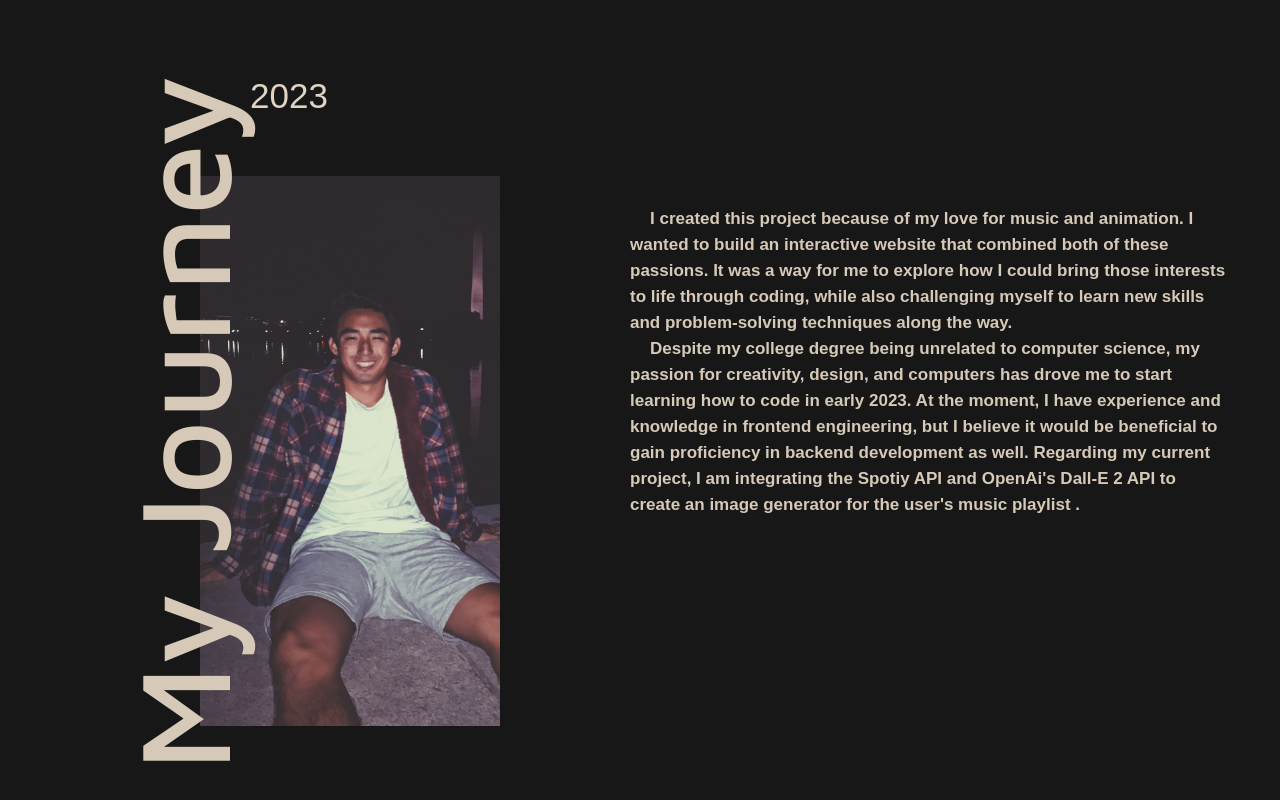
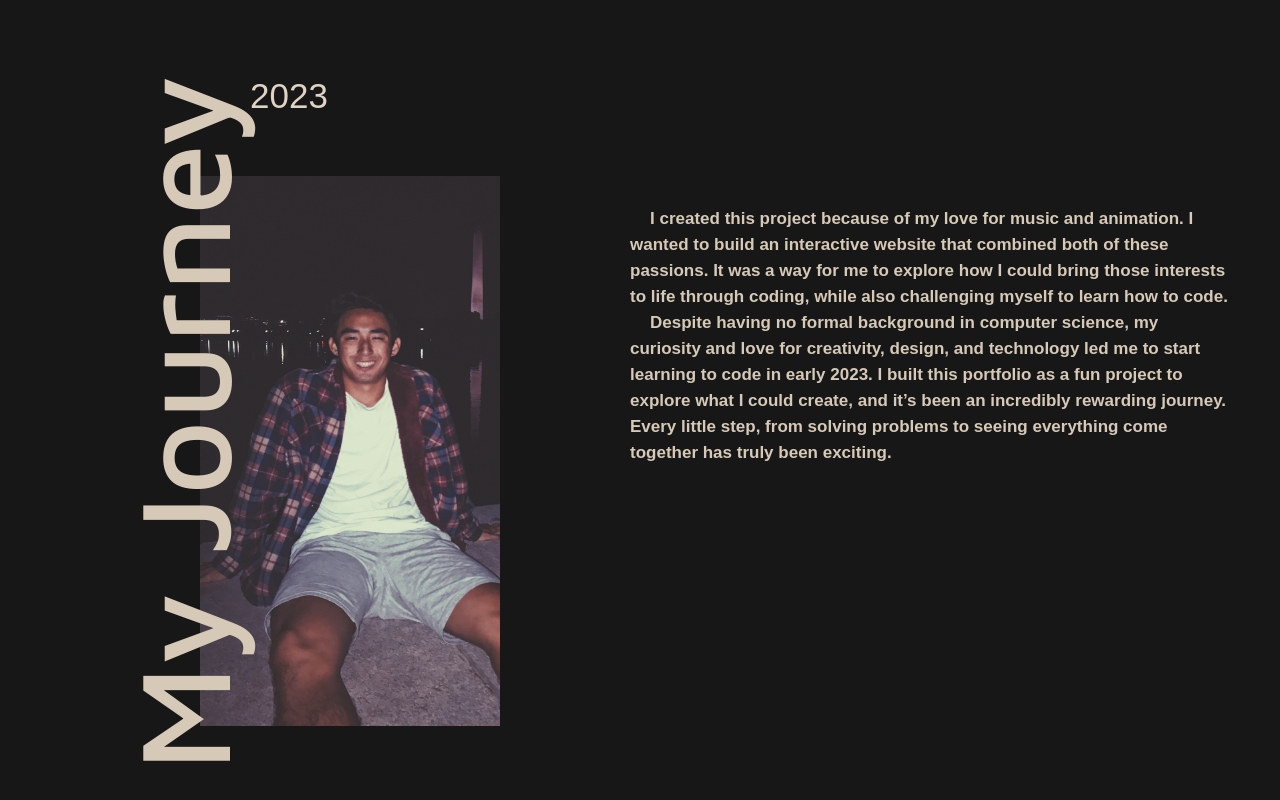
Before and after one commit to ekim1243/portfolio, a React (Create React App) app: page / in a window 1280 px wide. Shown: the part 2404-3204 px from the top of the page. Built offline with nearby package versions, Linux system fonts and the light colour scheme; a web font is replaced by a local one.

Commit message:
Update About.js

```diff
--- a/src/components/About.js
+++ b/src/components/About.js
@@ -60,17 +60,10 @@ const About = () => {
       <img src={ProfilePic} alt="Profile" />
       <section className="animate-section">
         <p className="description1">
-         I created this project because of my love for music and animation. I wanted to build an interactive website that combined both of these passions. It was a way for me to explore how I could bring those interests to life through coding, while also challenging myself to learn new skills and problem-solving techniques along the way.{" "}
+         I created this project because of my love for music and animation. I wanted to build an interactive website that combined both of these passions. It was a way for me to explore how I could bring those interests to life through coding, while also challenging myself to learn how to code.{" "}
         </p>
         <p className="description2">
-          Despite my college degree being unrelated to computer science, my
-          passion for creativity, design, and computers has drove me to start
-          learning how to code in early 2023. At the moment, I have experience
-          and knowledge in frontend engineering, but I believe it would be
-          beneficial to gain proficiency in backend development as well.
-          Regarding my current project, I am integrating the Spotiy API and
-          OpenAi's Dall-E 2 API to create an image generator for the user's
-          music playlist .
+          Despite having no formal background in computer science, my curiosity and love for creativity, design, and technology led me to start learning to code in early 2023. I built this portfolio as a fun project to explore what I could create, and it’s been an incredibly rewarding journey. Every little step, from solving problems to seeing everything come together has truly been exciting.
         </p>
       </section>
     </div>
```
